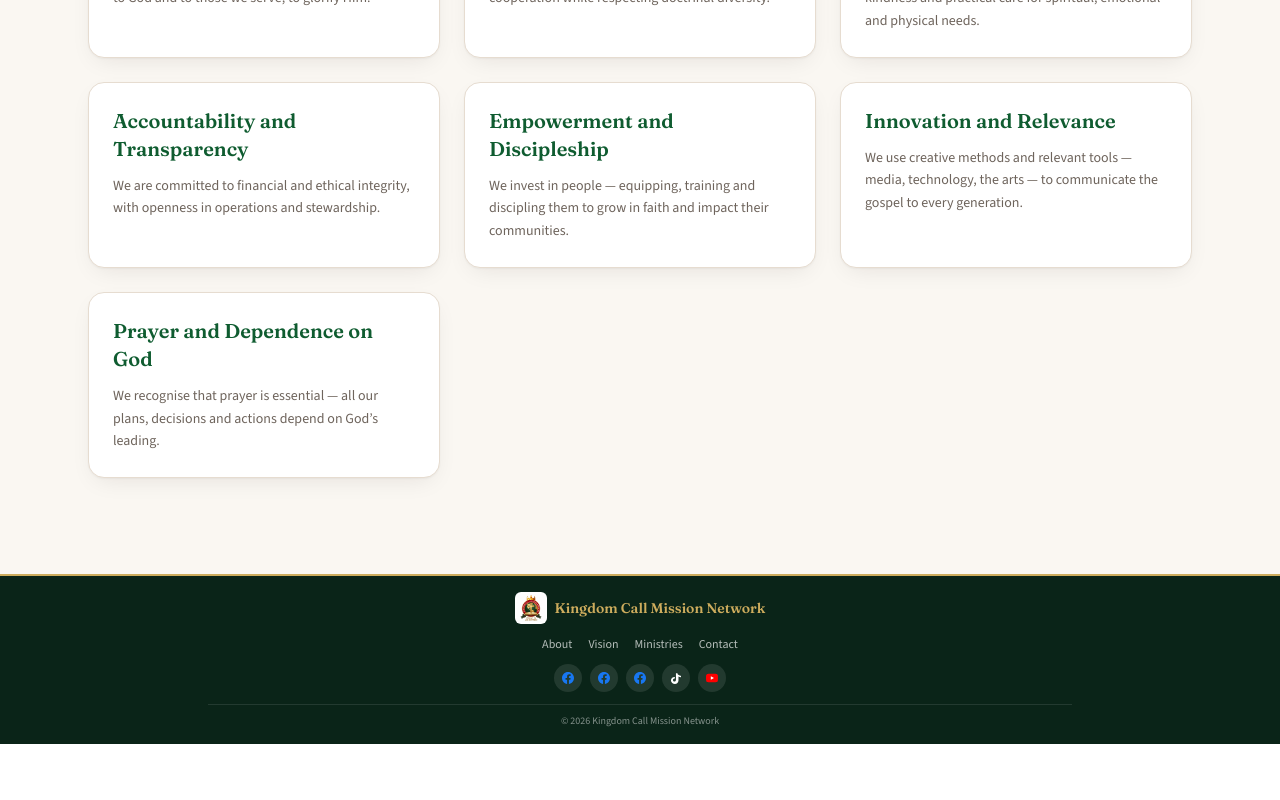
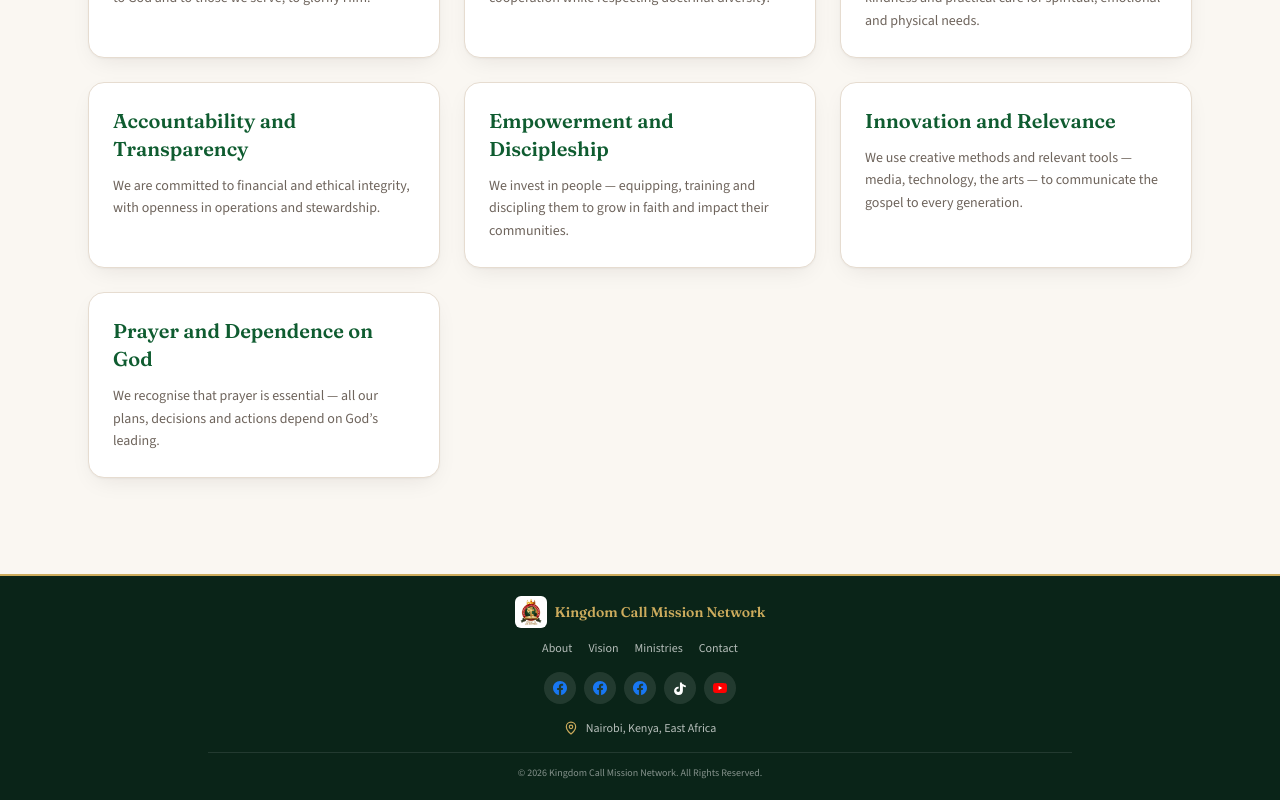
Before and after one commit to draron-dare-045/Kingdom_Ministry, a React (Vite) app in the folder kmc-source/: page / in a window 1280 px wide. Shown: the part 1303-2103 px from the top of the page. Before the commit the page ends 2047 px from the top, so only its background shows below. Built offline with nearby package versions, Linux system fonts and the light colour scheme; no server answers.

Commit message:
Added Physical Location

```diff
--- a/kmc-source/src/components/Footer.jsx
+++ b/kmc-source/src/components/Footer.jsx
@@ -1,4 +1,5 @@
 import { Link } from 'react-router-dom'
+import { MapPin } from 'lucide-react'
 import { org, socialLinks } from '../data'
 import {
   FacebookIcon,
@@ -16,7 +17,7 @@ export default function Footer() {
   return (
     <footer className="bg-[#0A2418] text-white">
       <div className="h-[2px] bg-gold" />
-      <div className="max-w-4xl mx-auto px-4 py-4">
+      <div className="max-w-4xl mx-auto px-4 py-5">
         <div className="flex items-center justify-center gap-2">
           <img
             src="/logo.png"
@@ -29,23 +30,35 @@ export default function Footer() {
           </span>
         </div>
         <div className="flex flex-wrap justify-center gap-x-4 gap-y-1 mt-3">
-          <Link to="/about" className="text-xs text-white/70 hover:text-gold">
+          <Link
+            to="/about"
+            className="text-xs text-white/70 hover:text-gold transition-colors"
+          >
             About
           </Link>
 
-          <Link to="/vision" className="text-xs text-white/70 hover:text-gold">
+          <Link
+            to="/vision"
+            className="text-xs text-white/70 hover:text-gold transition-colors"
+          >
             Vision
           </Link>
 
-          <Link to="/ministries" className="text-xs text-white/70 hover:text-gold">
+          <Link
+            to="/ministries"
+            className="text-xs text-white/70 hover:text-gold transition-colors"
+          >
             Ministries
           </Link>
 
-          <Link to="/contact" className="text-xs text-white/70 hover:text-gold">
+          <Link
+            to="/contact"
+            className="text-xs text-white/70 hover:text-gold transition-colors"
+          >
             Contact
           </Link>
         </div>
-        <div className="flex justify-center gap-2 mt-3">
+        <div className="flex justify-center gap-2 mt-4">
           {socialLinks
             .filter(
               (s) =>
@@ -63,16 +76,22 @@ export default function Footer() {
                   target="_blank"
                   rel="noopener noreferrer"
                   aria-label={s.label}
-                  className="w-7 h-7 rounded-full bg-white/10 hover:bg-gold hover:text-black transition flex items-center justify-center"
+                  className="w-8 h-8 rounded-full bg-white/10 hover:bg-gold hover:text-black transition-all duration-300 flex items-center justify-center"
                 >
-                  <Icon size={12} />
+                  <Icon size={14} />
                 </a>
               )
             })}
         </div>
-        <div className="mt-3 pt-2 border-t border-white/10 text-center">
+        <div className="flex items-center justify-center gap-2 mt-4 text-white/70">
+          <MapPin size={14} className="text-gold" />
+          <span className="text-xs">
+            Nairobi, Kenya, East Africa
+          </span>
+        </div>
+        <div className="mt-4 pt-3 border-t border-white/10 text-center">
           <p className="text-[10px] text-white/50">
-            © {new Date().getFullYear()} {org.name}
+            © {new Date().getFullYear()} {org.name}. All Rights Reserved.
           </p>
         </div>
       </div>
```
